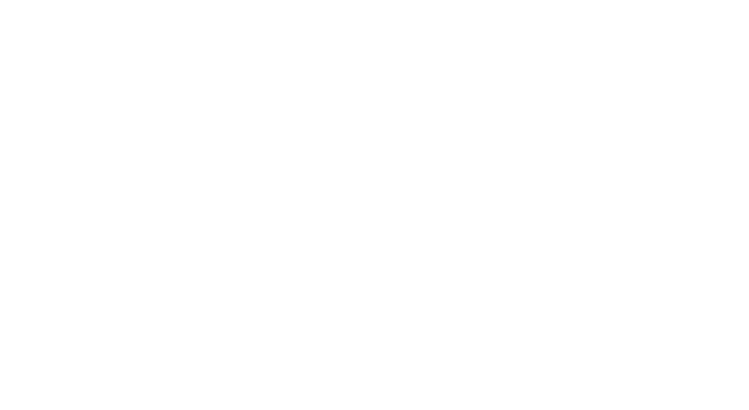
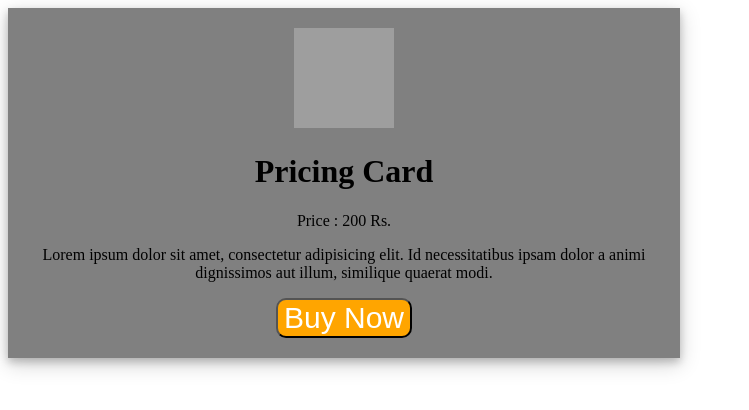
Before and after one commit to acciojob/pricing-card-dextroshivam, a website: page main.html in a window 1280 px wide. Shown: the whole page, without its empty margins (0-749 px from the left). Drawn offline with Linux system fonts and the light colour scheme; grey boxes are pictures that could not be loaded.

Commit message:
created a submission

```diff
--- a/main.html
+++ b/main.html
@@ -8,6 +8,13 @@
 
 <body>
 	<!-- the entire body must be written by student -->
+	<div class="card">
+        <img src="https://media.istockphoto.com/id/1435249701/photo/colorful-gift-boxes-on-white.webp?b=1&s=170667a&w=0&k=20&c=maUcfjiF25A0AVQgjr8wid7DOUCCK-mAsJuxjtitTgA=" alt="gift image">
+        <h1>Pricing Card</h1>
+        <p>Price : 200 Rs.</p>
+        <p>Lorem ipsum dolor sit amet, consectetur adipisicing elit. Id necessitatibus ipsam dolor a animi dignissimos aut illum, similique quaerat modi.</p>
+        <button>Buy Now</button>
+    </div>
     <script type="text/javascript" src="./script.js">
 </script>
 
--- a/styles.css
+++ b/styles.css
@@ -1 +1,19 @@
 /*  your css code here. If applicable */
+.card{
+            width: 50%;
+            padding: 20px;
+            background-color: grey;
+            box-shadow: 0 4px 8px 0 rgba(0, 0, 0, 0.2), 0 6px 20px 0 rgba(0, 0, 0, 0.19);
+	text-align: center;
+
+        }
+        img{
+            width: 100px;
+            height: 100px;
+        }
+        button{
+            background-color: orange;
+            color: white;
+            border-radius: 10px;
+            font-size: 30px;
+        }
```
